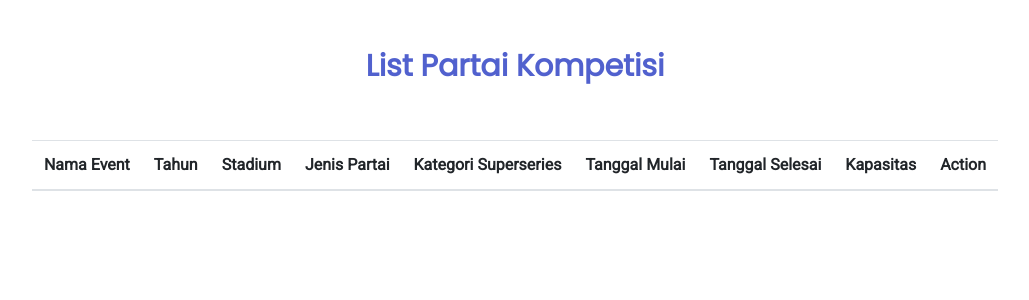
After one commit to Basdat-1/babadu, a Django app: page /umpire/list-partai-kompetisi/ in a window 1280 px wide. The commit adds this page. Shown: the top 300 px of the page, without its empty margins (125-1154 px from the left). Run offline with Django 4.2, Linux system fonts and the light colour scheme; data that the repository does not hold is empty; some libraries are stand-ins or nearby versions.

Commit message:
done fitur list partai kompetisi

```diff
--- a/pelatih/urls.py
+++ b/pelatih/urls.py
@@ -5,6 +5,6 @@ app_name = 'pelatih'
 
 urlpatterns = [
     path('', dashboard_pelatih, name='dashboard_pelatih'),
-    path('c_latih_atlet/', c_latih_atlet, name='c_latih_atlet'),
-    path('list_atlet/', list_atlet, name='list_atlet'),
+    path('c-latih-atlet/', c_latih_atlet, name='c_latih_atlet'),
+    path('list-atlet/', list_atlet, name='list_atlet'),
 ]
--- a/pelatih/views.py
+++ b/pelatih/views.py
@@ -23,7 +23,7 @@ def c_latih_atlet(request):
     id_atlet = str(query(f"SELECT A.ID FROM MEMBER M, ATLET A WHERE M.ID=A.ID AND M.Nama='{nama_atlet}';")[0]["id"])
 
     query(f"INSERT INTO ATLET_PELATIH VALUES ('{id_pelatih}', '{id_atlet}');")
-    return redirect('/pelatih/list_atlet')
+    return redirect('/pelatih/list-atlet')
 
 def latih_atlet_view(request, fail):
     list_atlet = query("SELECT M.Nama FROM MEMBER M, ATLET A WHERE M.ID=A.ID;")
--- /dev/null
+++ b/umpire/templates/r_partai_kompetisi.html
@@ -0,0 +1,60 @@
+{% extends 'base.html' %}
+{% load static %}
+
+{% block meta %}
+<title>List Partai Kompetisi</title>
+<link rel="stylesheet" href="{% static 'umpire/style.css' %}">
+{% endblock meta %}
+
+{% block content %}
+<!-- nav -->
+<section class="ftco-section m-5">
+  <div class="container">
+    <div class="row justify-content-center">
+      <div class="col-md-6 text-center mb-5">
+        <h2 class="title indigo heading-section">List Partai Kompetisi</h2>
+    </div>
+    <div class="row">
+      <div class="col-md-12">
+        <div class="table-wrap">
+          <table class="table">
+            <thead class="thead-primary">
+              <tr>
+                <th>Nama Event</th>
+                <th>Tahun</th>
+                <th>Stadium</th>
+                <th>Jenis Partai</th>
+                <th>Kategori Superseries</th>
+                <th>Tanggal Mulai</th>
+                <th>Tanggal Selesai</th>
+                <th>Kapasitas</th>
+                <th>Action</th>
+              </tr>
+            </thead>
+            <tbody>
+              {% for partai in partai_kompetisi %}
+              <tr>
+                <td>{{ partai.nama_event }}</td>
+                <td>{{ partai.tahun }}</td>
+                <td>{{ partai.nama_stadium }}</td>
+                <td>{{ partai.jenis_partai }}</td>
+                <td>{{ partai.kategori_superseries }}</td>
+                <td>{{ partai.tgl_mulai }}</td>
+                <td>{{ partai.tgl_selesai }}</td>
+                <td>{{ partai.jumlah_peserta }}/{{ partai.kapasitas }}</td>
+                <td>
+                  {% if partai.jumlah_peserta == partai.kapasitas %}
+                  <button type="button" class="btn btn-primary">Mulai</button>
+                  <button type="button" class="btn btn-primary">Hasil Pertandingan</button>
+                  {% endif %}
+                </td>
+              </tr>
+              {% endfor %}
+            </tbody>
+          </table>
+        </div>
+      </div>
+    </div>
+  </div>
+</section>
+{% endblock content %}
--- a/umpire/urls.py
+++ b/umpire/urls.py
@@ -1,9 +1,10 @@
 from django.urls import path
-from umpire.views import dashboard_umpire, daftar_atlet
+from umpire.views import dashboard_umpire, daftar_atlet, get_partai_kompetisi
 
 app_name = 'umpire'
 
 urlpatterns = [
     path('', dashboard_umpire, name='dashboard_umpire'),
-    path('daftar_atlet/', daftar_atlet, name='daftar_atlet'),
+    path('daftar-atlet/', daftar_atlet, name='daftar_atlet'),
+    path('list-partai-kompetisi/', get_partai_kompetisi, name='get_partai_kompetisi'),
 ]
--- a/umpire/views.py
+++ b/umpire/views.py
@@ -52,3 +52,21 @@ def daftar_atlet(request):
     }
 
     return render(request, "daftar_atlet.html", context)
+
+def get_partai_kompetisi(request):
+    partai_kompetisi = query("""SELECT E.Nama_event, E.Tahun, E.Nama_stadium, PK.Jenis_partai,
+                            E.Kategori_Superseries, E.Tgl_mulai, E.Tgl_selesai, COUNT(PPK.nomor_peserta) AS jumlah_peserta, S.Kapasitas
+                            FROM EVENT E, PARTAI_KOMPETISI PK, PARTAI_PESERTA_KOMPETISI PPK, STADIUM S
+                            WHERE E.Nama_event=PK.Nama_event
+                            AND E.Tahun=PK.Tahun_event
+                            AND PK.Nama_event=PPK.Nama_event
+                            AND PK.Tahun_event=PPK.Tahun_event
+                            AND PK.Jenis_partai=PPK.Jenis_partai
+                            AND E.Nama_stadium=S.Nama
+                            GROUP BY E.Nama_event, E.Tahun, E.Nama_stadium, PK.Jenis_partai,
+                            E.Kategori_Superseries, E.Tgl_mulai, E.Tgl_selesai, S.Kapasitas;
+                        """)
+    context = {
+        "partai_kompetisi": partai_kompetisi
+    }
+    return render(request, "r_partai_kompetisi.html", context)
```
Also changed, not shown: umpire/templates/RListEvent.html (deleted, +0 -129 lines), umpire/templates/daftar_atlet.html (+25 -25 lines).
